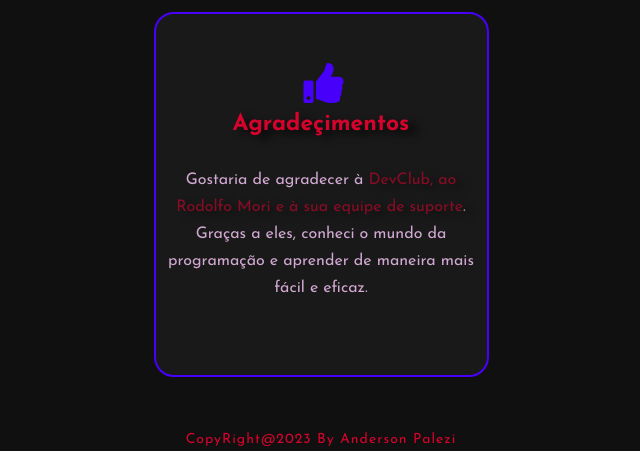
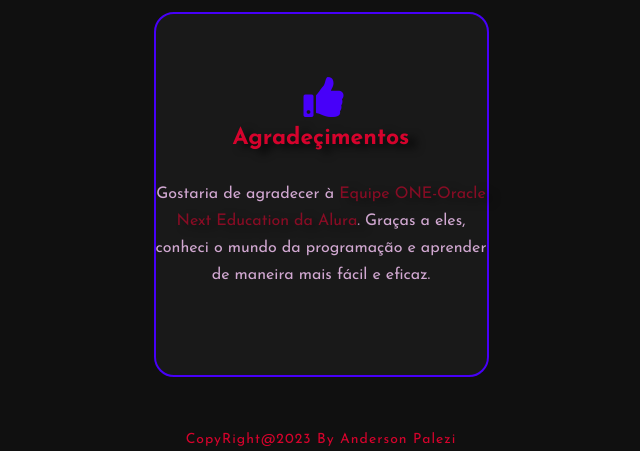
Before and after one commit to AndersonPalezi/Meu-portifolio-linked, a plain HTML site: page index.html in a window 1280 px wide. Shown: the part 3185-3636 px from the top of the page, without its empty margins (319-959 px from the left). Drawn offline with Linux system fonts and the light colour scheme.

Commit message:
Update index.html

```diff
--- a/index.html
+++ b/index.html
@@ -157,7 +157,7 @@
       <h5>Agradeçimentos</h5>
       <br>
       <div id="agradecimentos" class="Paragrafo-button">
-        Gostaria de agradecer à <span>DevClub, ao Rodolfo Mori e à sua equipe de suporte</span>.
+        Gostaria de agradecer à <span>Equipe ONE-Oracle Next Education da Alura</span>.
         Graças a eles, conheci o mundo da programação e aprender de maneira mais fácil e eficaz.
       </div>
     </div>
```
